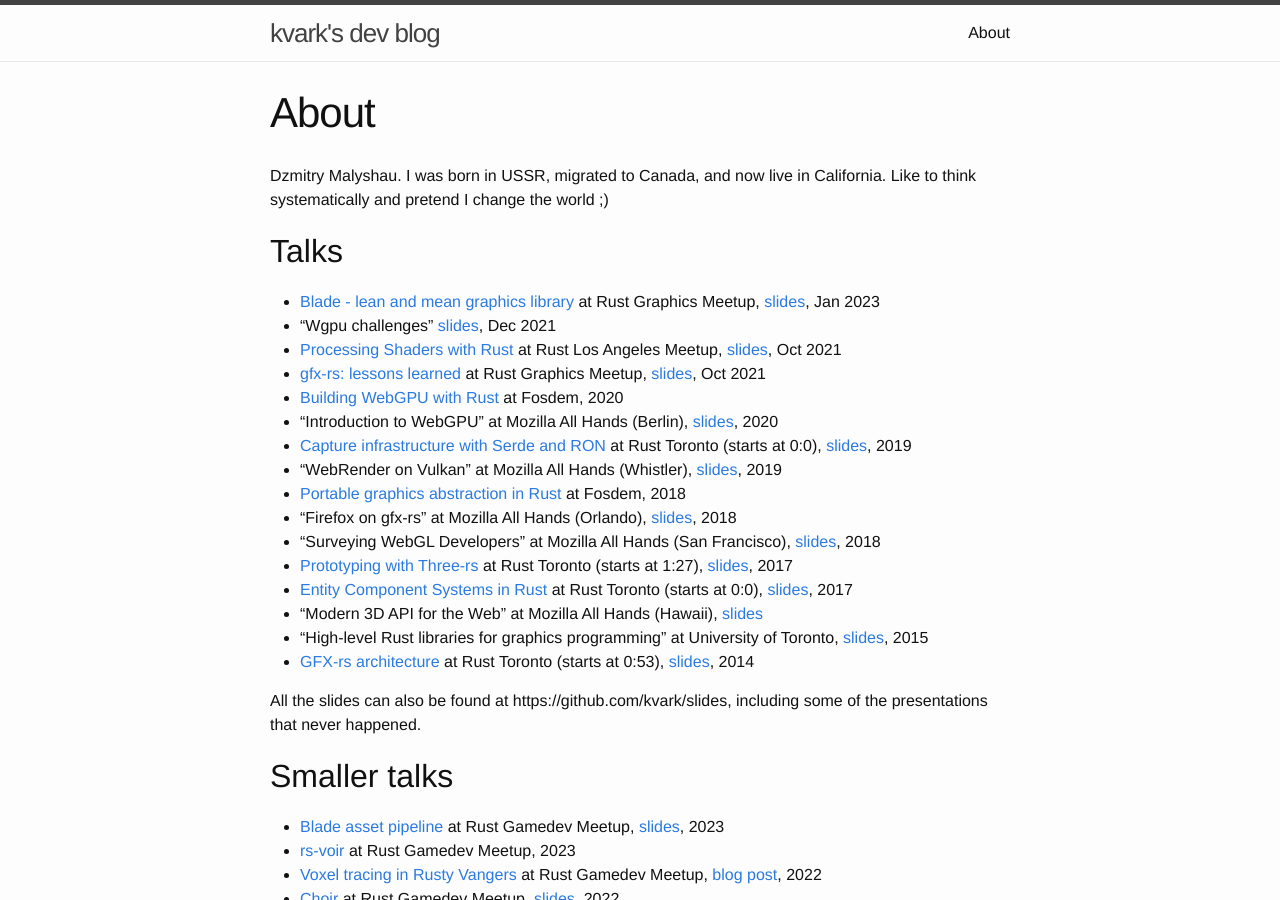
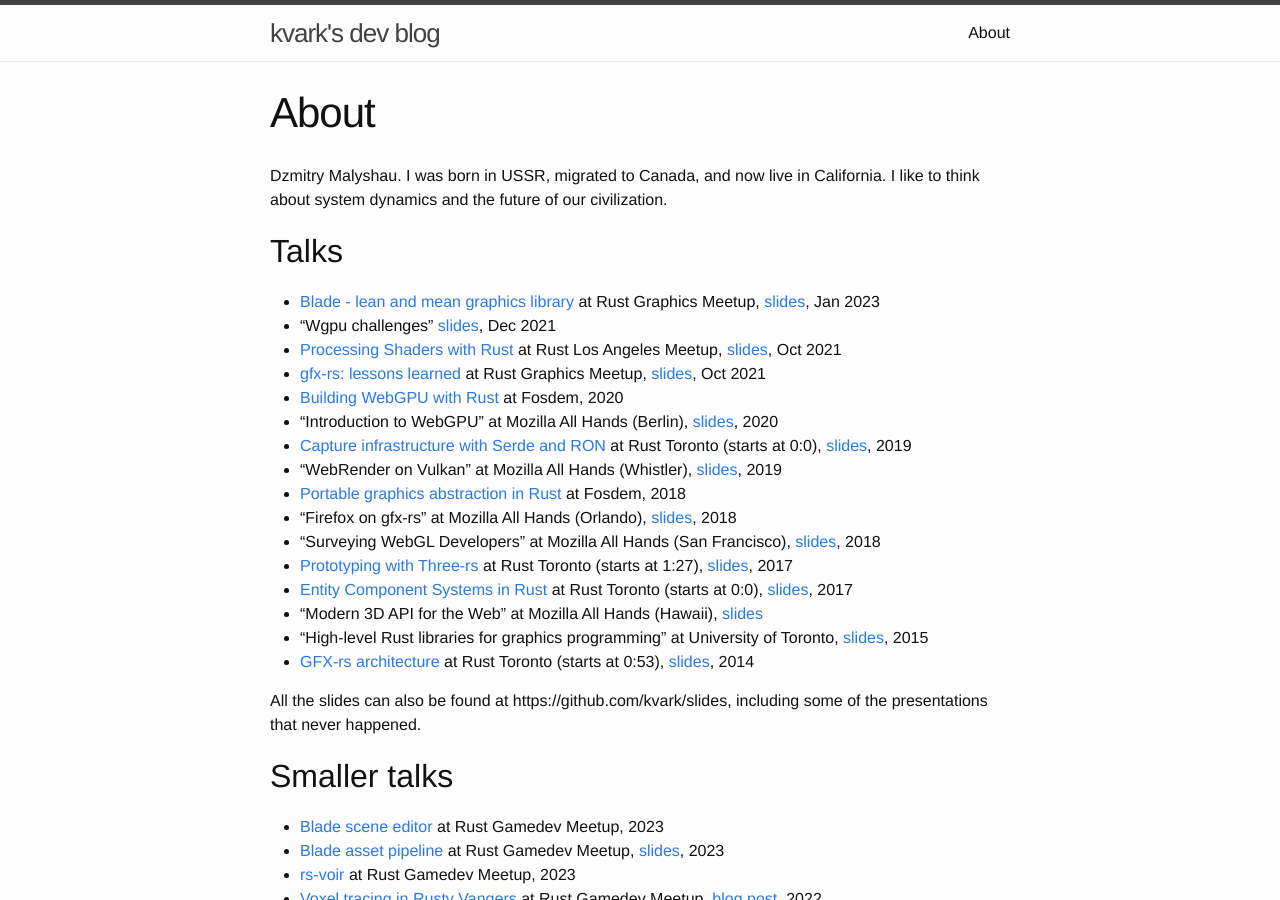
Before and after one commit to kvark/kvark.github.io, a Jekyll site: the page built from about.md, in a window 1280 px wide and 900 px high. Built offline with Jekyll 4.4.1, drawn with Linux system fonts in a browser that asks for light colours.

Commit message:
Mention November RustGamedev meetup

```diff
--- a/about.md
+++ b/about.md
@@ -6,7 +6,7 @@ permalink: /about/
 
 Dzmitry Malyshau.
 I was born in USSR, migrated to Canada, and now live in California.
-Like to think systematically and pretend I change the world ;)
+I like to think about system dynamics and the future of our civilization.
 
 ## Talks
 
@@ -31,6 +31,7 @@ All the slides can also be found at https://github.com/kvark/slides, including s
 
 ## Smaller talks
 
+- [Blade scene editor](https://www.youtube.com/watch?v=Q5IUOvuXoC8) at Rust Gamedev Meetup, 2023
 - [Blade asset pipeline](https://youtu.be/1DiA3OYqvqU) at Rust Gamedev Meetup, [slides](https://hackmd.io/@kvark/blade-asset-pipeline#/), 2023
 - [rs-voir](https://youtu.be/iSu-9yKsCRY?t=705) at Rust Gamedev Meetup, 2023
 - [Voxel tracing in Rusty Vangers](https://youtu.be/Ck2R0yqTLcU?t=1980) at Rust Gamedev Meetup, [blog post](https://vange.rs/2022/11/08/voxels.html), 2022
```
